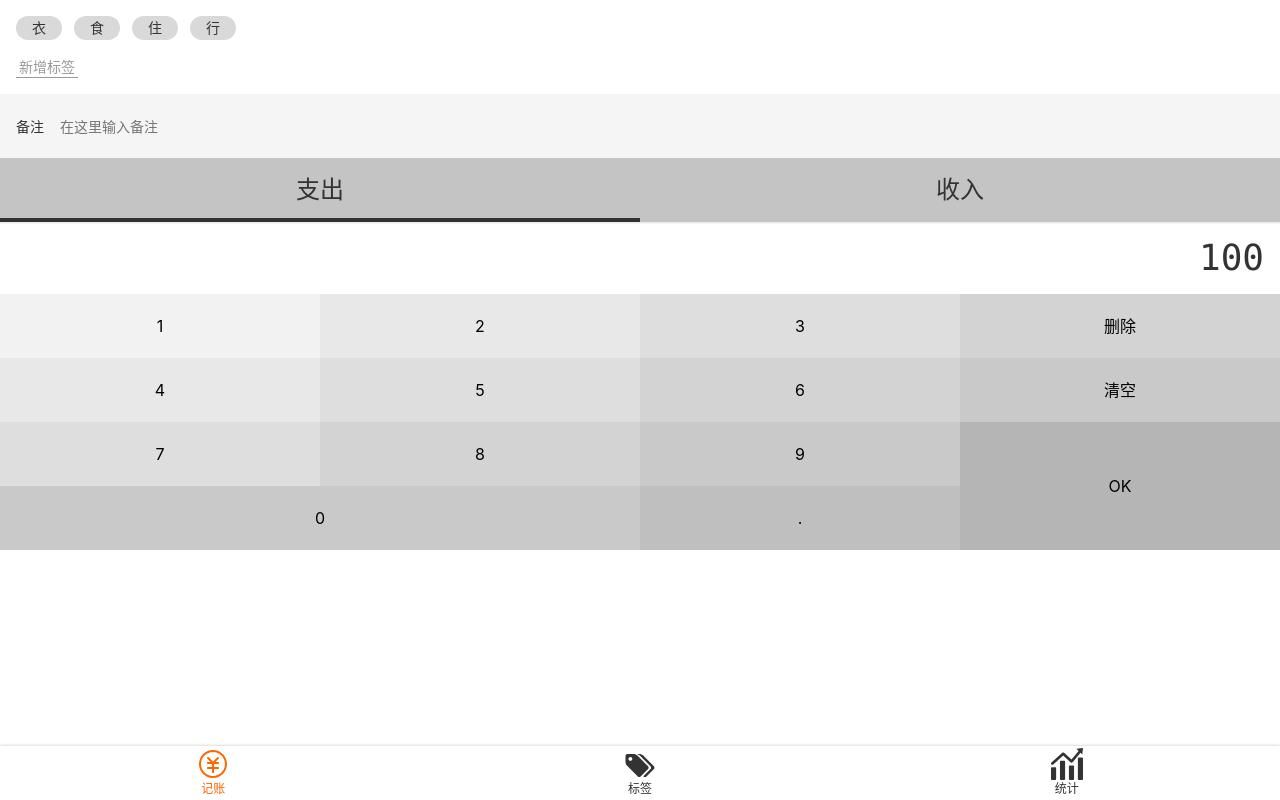
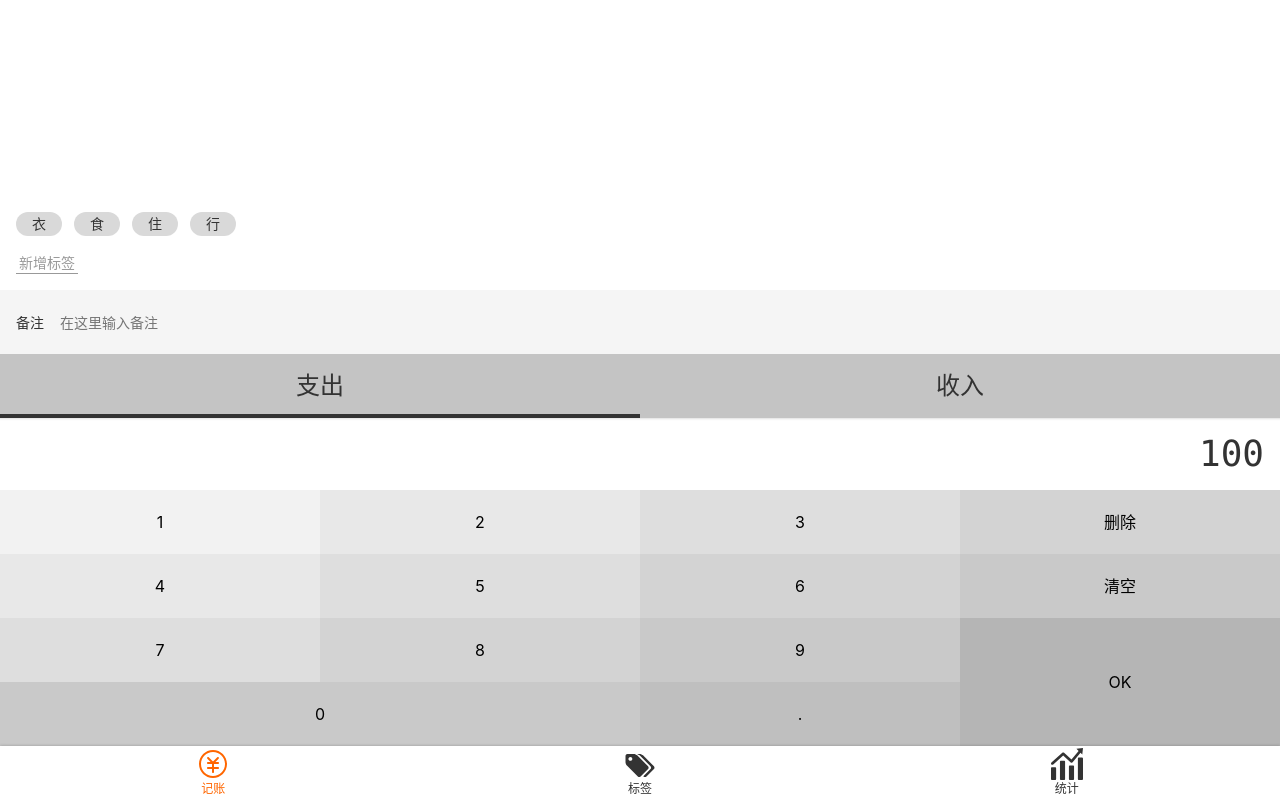
Before and after one commit to heyu2019/moreny, a Vue app: page /#/money in a window 1280 px wide. Built offline with nearby package versions, Linux system fonts and the light colour scheme.

Commit message:
CSS布局实现

```diff
--- a/src/components/Layout.vue
+++ b/src/components/Layout.vue
@@ -1,6 +1,6 @@
 <template>
-  <div class="nav-wrapper">
-    <div class="content">
+  <div class="layout-wrapper" :class="classPrefix && `${classPrefix}-wrapper`">
+    <div class="content" :class=" classPrefix && `${classPrefix}-content`">
       <slot/>
     </div>
     <Nav/>
@@ -9,12 +9,13 @@
 
 <script lang="ts">
   export default {
+    props:['classPrefix'],
     name: 'Layout'
   };
 </script>
 
 <style lang="scss" scoped>
-  .nav-wrapper {
+  .layout-wrapper {
     display: flex;
     flex-direction: column;
     height: 100vh;
--- a/src/views/Money.vue
+++ b/src/views/Money.vue
@@ -1,26 +1,5 @@
 <template>
-  <layout>
-    <div class="tags">
-      <ul class="current">
-        <li>衣</li>
-        <li>食</li>
-        <li>住</li>
-        <li>行</li>
-      </ul>
-      <div class="new">
-        <button>新增标签</button>
-      </div>
-    </div>
-    <div>
-      <label class="notes">
-        <span class="name">备注</span>
-        <input type="text" placeholder="在这里输入备注"/>
-      </label>
-    </div>
-    <ul class="types">
-      <li class="selected">支出</li>
-      <li>收入</li>
-    </ul>
+  <layout class-prefix="layout">
     <div class="numberPad">
       <div class="output">100</div>
       <div class="buttons">
@@ -40,6 +19,27 @@
         <button>.</button>
       </div>
     </div>
+    <ul class="types">
+      <li class="selected">支出</li>
+      <li>收入</li>
+    </ul>
+    <div>
+      <label class="notes">
+        <span class="name">备注</span>
+        <input type="text" placeholder="在这里输入备注"/>
+      </label>
+    </div>
+    <div class="tags">
+      <div class="new">
+        <button>新增标签</button>
+      </div>
+      <ul class="current">
+        <li>衣</li>
+        <li>食</li>
+        <li>住</li>
+        <li>行</li>
+      </ul>
+    </div>
   </layout>
 </template>
 
@@ -48,59 +48,79 @@
     name: 'money',
   };
 </script>
-
+<style lang="scss">
+  .layout-content {
+    display: flex;
+    flex-direction: column-reverse; //通过倒转实现tags的空隙
+  }
+</style>
 <style lang="scss" scoped>
   @import "~@/assets/style/helper.scss";
+
   .numberPad {
     @extend %clearFix;
     @extend %innerShadow;
+
     .output {
       font-size: 36px;
-      font-family: Consolas,monospace;
+      font-family: Consolas, monospace;
       padding: 9px 16px;
       text-align: right;
 
     }
+
     .buttons {
       @extend %clearFix;
-      >button {
+
+      > button {
         width: 25%;
         height: 64px;
         float: left;
         border: none;
         background: transparent;
+
         &.ok {
           height: 64*2px;
           float: right;
         }
+
         &.zero {
           width: 25*2%;
         }
-        $bg:#f2f2f2;
+
+        $bg: #f2f2f2;
+
         &:nth-child(1) {
           background: $bg;
         }
-        &:nth-child(2),&:nth-child(5){
-          background: darken($bg,4%);
+
+        &:nth-child(2), &:nth-child(5) {
+          background: darken($bg, 4%);
         }
-        &:nth-child(3),&:nth-child(6),&:nth-child(9){
-          background: darken($bg,4*2%);
+
+        &:nth-child(3), &:nth-child(6), &:nth-child(9) {
+          background: darken($bg, 4*2%);
         }
-        &:nth-child(4),&:nth-child(7),&:nth-child(10){
-          background: darken($bg,4*3%);
+
+        &:nth-child(4), &:nth-child(7), &:nth-child(10) {
+          background: darken($bg, 4*3%);
         }
-        &:nth-child(8),&:nth-child(11),&:nth-child(13){
-          background: darken($bg,4*4%);
+
+        &:nth-child(8), &:nth-child(11), &:nth-child(13) {
+          background: darken($bg, 4*4%);
         }
-        &:nth-child(14){
-          background: darken($bg,4*5%);
+
+        &:nth-child(14) {
+          background: darken($bg, 4*5%);
         }
-        &:nth-child(12){
-          background: darken($bg,4*6%);
+
+        &:nth-child(12) {
+          background: darken($bg, 4*6%);
         }
       }
     }
   }
+
   .types {
     background: #c4c4c4;
     display: flex;
@@ -153,10 +173,12 @@
   .tags {
     font-size: 14px;
     padding: 16px;
-
+    flex-grow: 1;
+    display: flex;
+    flex-direction: column-reverse;
     > .current {
       display: flex;
-
+      flex-wrap: wrap;
       > li {
         background: #D9D9D9;
         $h: 24px;
@@ -165,6 +187,7 @@
         border-radius: ($h/2);
         padding: 0 16px;
         margin-right: 12px;
+        margin-top: 4px;
       }
     }
 
```
